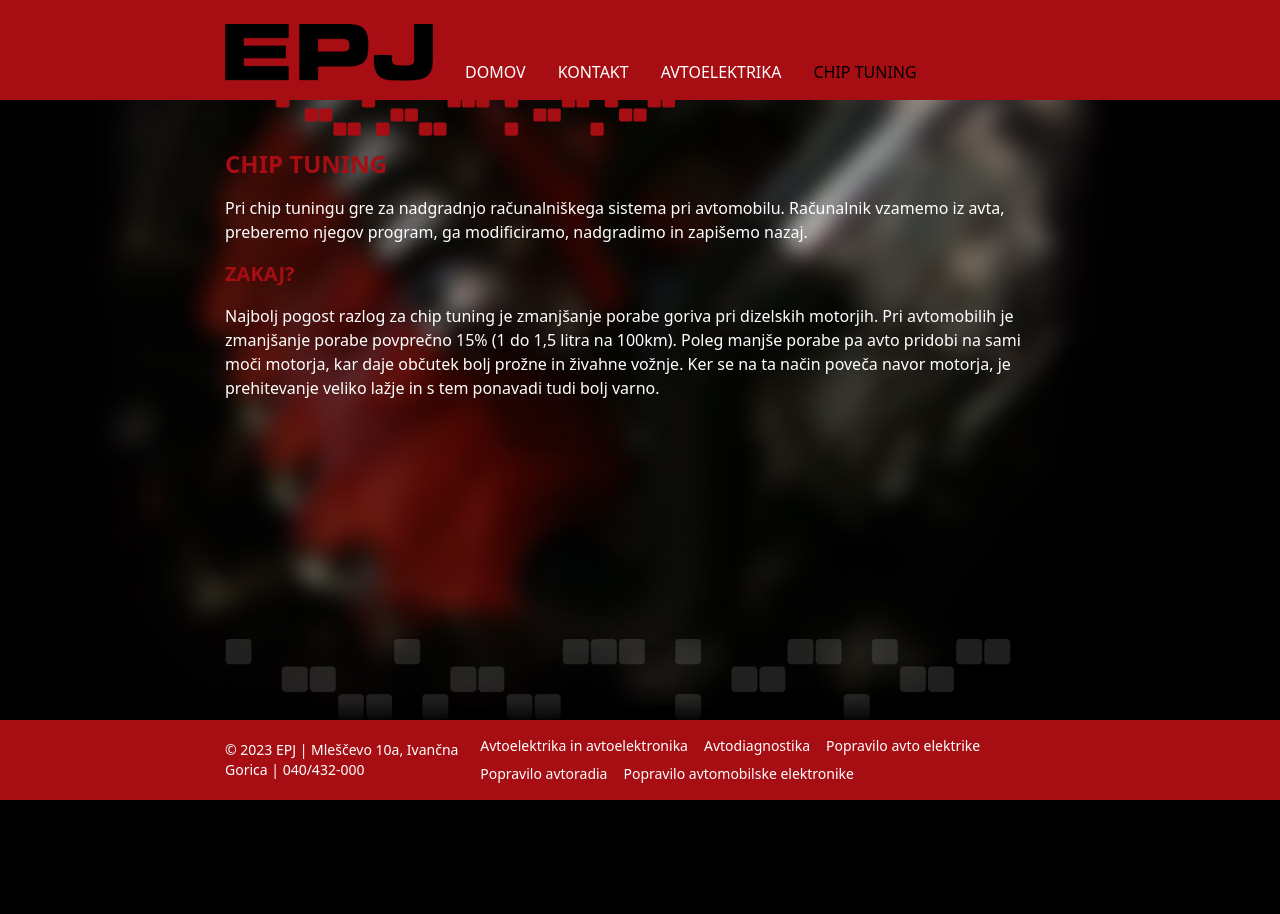
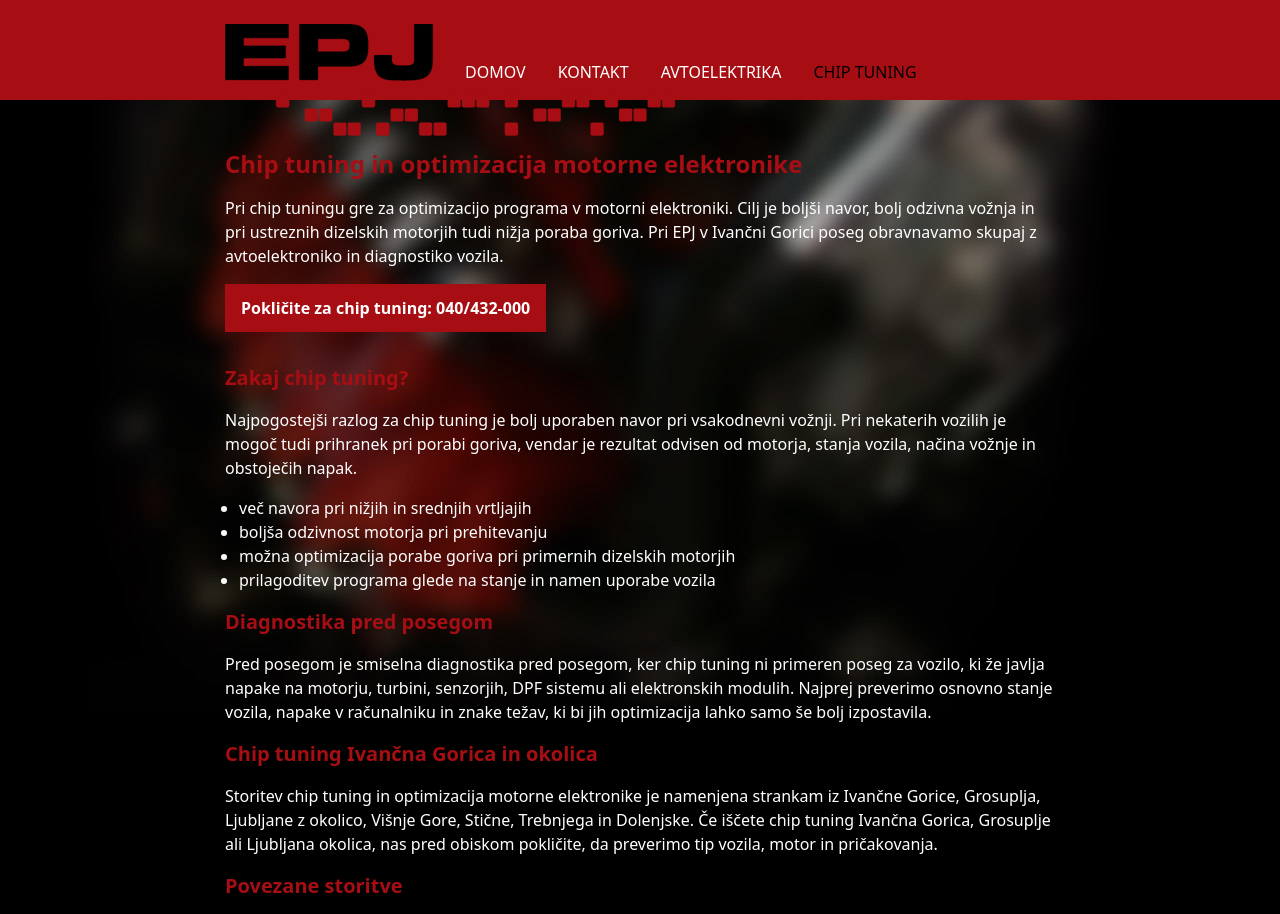
Before and after one commit to mihaerzen/epy-website, a Next.js app: page /chip-tuning in a window 1280 px wide. Shown: the top 914 px of the page. Before the commit the page ends 800 px from the top, so only its background shows below. Built offline with nearby package versions, Linux system fonts and the light colour scheme.

Commit message:
Improve local SEO content

```diff
--- a/src/app/avtoelektrika/page.tsx
+++ b/src/app/avtoelektrika/page.tsx
@@ -59,6 +59,12 @@ export default function Avtoelektrika() {
         avtoradiu, ECU modulu ali drugem delu avtomobilske elektronike.
       </Paragraph>
 
+      <Paragraph>
+        Vozniki pogosto iščejo izraze avto elektronika, popravilo avto elektronike ali električna napaka,
+        ko se težava pokaže samo občasno. Pri takih napakah preverimo tudi, ali je vzrok v slabem kontaktu,
+        poškodovani napeljavi, vlagi, prekinjeni masi ali komunikaciji med kontrolnimi enotami.
+      </Paragraph>
+
       <Heading2 id="pogoste-napake">
         <Hyperlink href="#pogoste-napake">Pogoste napake, ki jih rešujemo</Hyperlink>
       </Heading2>
@@ -71,6 +77,7 @@ export default function Avtoelektrika() {
             <ULitem>motor težko vžge topel ali hladen</ULitem>
             <ULitem>motor cuka, se ugaša ali izgublja moč</ULitem>
             <ULitem>motorna lučka sveti ali utripa</ULitem>
+            <ULitem>ECU napaka, težava s senzorjem ali komunikacijo motornega računalnika</ULitem>
           </UList>
         </section>
 
@@ -79,11 +86,22 @@ export default function Avtoelektrika() {
           <UList>
             <ULitem>ABS lučka sveti ali sistem ne deluje pravilno</ULitem>
             <ULitem>airbag lučka sveti po napaki ali posegu</ULitem>
+            <ULitem>ABS lučka ali airbag lučka se vrne po brisanju napake</ULitem>
             <ULitem>centralno zaklepanje, luči ali pomik stekel ne delujejo</ULitem>
             <ULitem>avtoradio, navigacija ali multimedijska enota se ne odziva</ULitem>
           </UList>
         </section>
       </div>
+
+      <Heading2 id="kaj-povedati-ob-klicu">
+        <Hyperlink href="#kaj-povedati-ob-klicu">Kaj povedati ob klicu</Hyperlink>
+      </Heading2>
+
+      <Paragraph>
+        Za hitrejši dogovor povejte znamko in model vozila, letnik, katera opozorilna lučka sveti,
+        ali je napaka stalna ali občasna in ali je bil akumulator, avtoradio ali elektronski modul
+        pred kratkim odklopljen oziroma zamenjan.
+      </Paragraph>
 
       <Heading2 id="lokacija">
         <Hyperlink href="#lokacija">Lokalno območje</Hyperlink>
@@ -91,8 +109,9 @@ export default function Avtoelektrika() {
 
       <Paragraph>
         Storitev iščejo vozniki z izrazi, kot so avtoelektričar Ivančna Gorica, popravilo avtoelektrike
-        Grosuplje, avtoelektronika Ljubljana okolica ali popravilo avto radia Dolenjska. EPJ je primeren
-        za stranke iz območij: {SERVICE_AREA.join(', ')}.
+        Grosuplje, avtoelektričar Ivančna Gorica, avto elektronika Ljubljana okolica, avtoelektronika
+        Ljubljana okolica ali popravilo avto radia Dolenjska. EPJ je primeren za stranke iz območij:
+        {SERVICE_AREA.join(', ')}.
       </Paragraph>
 
       <Heading2 id="povezane-storitve">
--- a/src/app/chip-tuning/page.tsx
+++ b/src/app/chip-tuning/page.tsx
@@ -1,8 +1,10 @@
 import {Container} from '@/components/Container'
-import {Heading1, Heading2, Paragraph} from "@/components/Heading";
+import {Heading1, Heading2, Paragraph, UList, ULitem} from "@/components/Heading";
 import {Hyperlink} from "@/components/Hyperlink";
 import {JsonLd} from "@/components/JsonLd";
 import {breadcrumbJsonLd, createMetadata, servicePageJsonLd} from "@/lib/seo";
+import {PhoneCta} from "@/components/PhoneCta";
+import {ServiceLinks} from "@/components/ServiceLinks";
 
 const PATH = '/chip-tuning';
 
@@ -14,21 +16,66 @@ export const metadata = createMetadata({
 });
 
 export default function ChipTuning() {
-  return <>
+  return (
     <Container>
-        <JsonLd data={servicePageJsonLd(PATH)}/>
-        <JsonLd data={breadcrumbJsonLd(PATH)}/>
-        <Heading1>
-          <Hyperlink href="/chip-tuning">CHIP TUNING</Hyperlink>
-        </Heading1>
+      <JsonLd data={servicePageJsonLd(PATH)}/>
+      <JsonLd data={breadcrumbJsonLd(PATH)}/>
+      <Heading1>
+        <Hyperlink href="/chip-tuning">Chip tuning in optimizacija motorne elektronike</Hyperlink>
+      </Heading1>
 
-        <Paragraph>Pri chip tuningu gre za nadgradnjo računalniškega sistema pri avtomobilu. Računalnik vzamemo iz avta, preberemo njegov program, ga modificiramo, nadgradimo in zapišemo nazaj.</Paragraph>
+      <Paragraph>
+        Pri chip tuningu gre za optimizacijo programa v motorni elektroniki. Cilj je boljši navor,
+        bolj odzivna vožnja in pri ustreznih dizelskih motorjih tudi nižja poraba goriva. Pri EPJ v
+        Ivančni Gorici poseg obravnavamo skupaj z avtoelektroniko in diagnostiko vozila.
+      </Paragraph>
 
-        <Heading2 id="ZAKAJ">
-          <Hyperlink href="#ZAKAJ">ZAKAJ?</Hyperlink>
-        </Heading2>
+      <PhoneCta label="Pokličite za chip tuning"/>
 
-        <Paragraph>Najbolj pogost razlog za chip tuning je zmanjšanje porabe goriva pri dizelskih motorjih. Pri avtomobilih je zmanjšanje porabe povprečno 15% (1 do 1,5 litra na 100km). Poleg manjše porabe pa avto pridobi na sami moči motorja, kar daje občutek bolj prožne in živahne vožnje. Ker se na ta način poveča navor motorja, je prehitevanje veliko lažje in s tem ponavadi tudi bolj varno.</Paragraph>
+      <Heading2 id="zakaj">
+        <Hyperlink href="#zakaj">Zakaj chip tuning?</Hyperlink>
+      </Heading2>
+
+      <Paragraph>
+        Najpogostejši razlog za chip tuning je bolj uporaben navor pri vsakodnevni vožnji. Pri nekaterih
+        vozilih je mogoč tudi prihranek pri porabi goriva, vendar je rezultat odvisen od motorja, stanja
+        vozila, načina vožnje in obstoječih napak.
+      </Paragraph>
+
+      <UList>
+        <ULitem>več navora pri nižjih in srednjih vrtljajih</ULitem>
+        <ULitem>boljša odzivnost motorja pri prehitevanju</ULitem>
+        <ULitem>možna optimizacija porabe goriva pri primernih dizelskih motorjih</ULitem>
+        <ULitem>prilagoditev programa glede na stanje in namen uporabe vozila</ULitem>
+      </UList>
+
+      <Heading2 id="diagnostika-pred-posegom">
+        <Hyperlink href="#diagnostika-pred-posegom">Diagnostika pred posegom</Hyperlink>
+      </Heading2>
+
+      <Paragraph>
+        Pred posegom je smiselna diagnostika pred posegom, ker chip tuning ni primeren poseg za vozilo,
+        ki že javlja napake na motorju, turbini, senzorjih, DPF sistemu ali elektronskih modulih. Najprej
+        preverimo osnovno stanje vozila, napake v računalniku in znake težav, ki bi jih optimizacija lahko
+        samo še bolj izpostavila.
+      </Paragraph>
+
+      <Heading2 id="lokacija">
+        <Hyperlink href="#lokacija">Chip tuning Ivančna Gorica in okolica</Hyperlink>
+      </Heading2>
+
+      <Paragraph>
+        Storitev chip tuning in optimizacija motorne elektronike je namenjena strankam iz Ivančne Gorice,
+        Grosuplja, Ljubljane z okolico, Višnje Gore, Stične, Trebnjega in Dolenjske. Če iščete chip tuning
+        Ivančna Gorica, Grosuplje ali Ljubljana okolica, nas pred obiskom pokličite, da preverimo tip vozila,
+        motor in pričakovanja.
+      </Paragraph>
+
+      <Heading2 id="povezane-storitve">
+        <Hyperlink href="#povezane-storitve">Povezane storitve</Hyperlink>
+      </Heading2>
+
+      <ServiceLinks currentHref="/chip-tuning"/>
     </Container>
-  </>
+  );
 }
--- a/src/app/kontakt/page.tsx
+++ b/src/app/kontakt/page.tsx
@@ -1,6 +1,6 @@
 import Image from "next/image";
 import {Container} from '@/components/Container'
-import {Heading1, Paragraph} from "@/components/Heading";
+import {Heading1, Heading2, Paragraph} from "@/components/Heading";
 import {Hyperlink} from "@/components/Hyperlink";
 
 import mapImage from './map.webp';
@@ -13,8 +13,9 @@ import {breadcrumbJsonLd, createMetadata} from "@/lib/seo";
 const PATH = '/kontakt';
 
 export const metadata = createMetadata({
-  title: 'Kontakt EPJ Ivančna Gorica',
-  description: 'EPJ Jože Perpar s.p., Mleščevo 10a, 1295 Ivančna Gorica, 040/432-000. Avtoelektrika in avtoelektronika.',
+  title: 'Kontakt EPJ Jože Perpar s.p. | Avtoelektrika Ivančna Gorica',
+  description:
+    'Kontakt EPJ Jože Perpar s.p., Mleščevo 10a, 1295 Ivančna Gorica, 040/432-000. Delavnica za avtoelektriko, avtoelektroniko in računalniško diagnostiko.',
   path: PATH,
 });
 
@@ -23,12 +24,32 @@ export default function Kontakt() {
     <Container>
       <JsonLd data={breadcrumbJsonLd(PATH)}/>
       <Heading1>
-        <Hyperlink href="/kontakt">KONTAKT</Hyperlink>
+        <Hyperlink href="/kontakt">Kontakt EPJ Jože Perpar s.p. | Avtoelektrika Ivančna Gorica</Hyperlink>
       </Heading1>
+
+      <Paragraph>
+        EPJ Jože Perpar s.p. je delavnica za avtoelektriko in avtoelektroniko v Ivančni Gorici. Storitvi
+        avtoelektrika in avtoelektronika sta namenjeni voznikom, ki potrebujejo zanesljivo iskanje napak. Pokličite
+        za termin, računalniško diagnostiko vozila, popravilo avto elektrike, avtoradia, ECU modulov,
+        ABS ali airbag napak.
+      </Paragraph>
+
+      <Paragraph>
+        Delavnica je na naslovu Mleščevo 10a, 1295 Ivančna Gorica. Za najhitrejši dogovor uporabite
+        telefon 040/432-000, še posebej kadar avto ne vžge, sveti motorna lučka ali se napaka pojavlja
+        samo občasno.
+      </Paragraph>
 
       <Vizitka/>
 
-      <Link href={MAP_URL} target="_blank"><Image style={{width: '100%', maxWidth: 750, height: 'auto'}} src={mapImage} alt="Map image"/></Link>
+      <Heading2>Lokacija delavnice EPJ</Heading2>
+
+      <Paragraph>
+        Stranke prihajajo iz Ivančne Gorice, Grosuplja, Višnje Gore, Stične, Trebnjega, Ljubljane z okolico
+        in Dolenjske. Pred obiskom priporočamo klic, da preverimo osnovne podatke o vozilu in napaki.
+      </Paragraph>
+
+      <Link href={MAP_URL} target="_blank"><Image style={{width: '100%', maxWidth: 750, height: 'auto'}} src={mapImage} alt="Zemljevid lokacije EPJ Jože Perpar s.p. v Ivančni Gorici"/></Link>
     </Container>
   </>
 }
```
Also changed, not shown: 2 other files (tests, documents, lock files or other folders).
